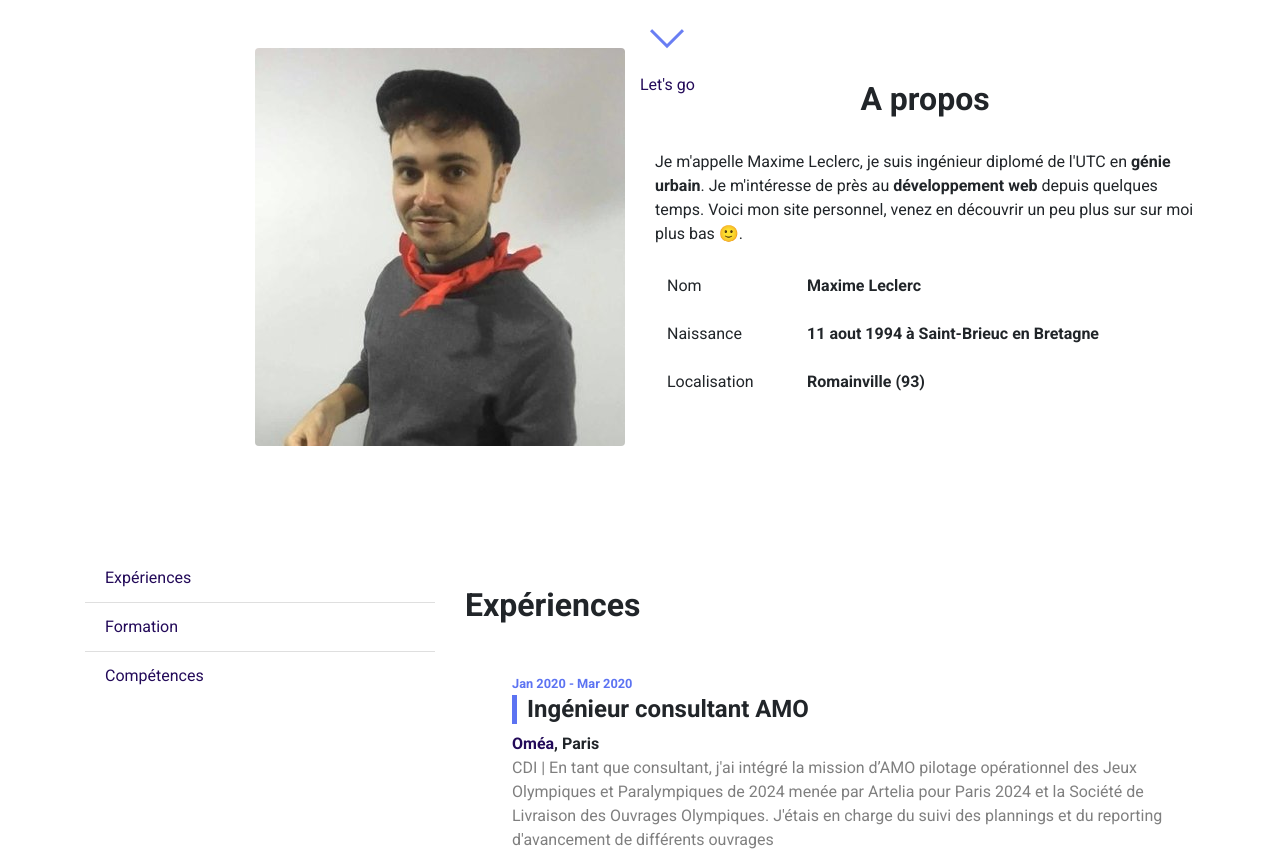
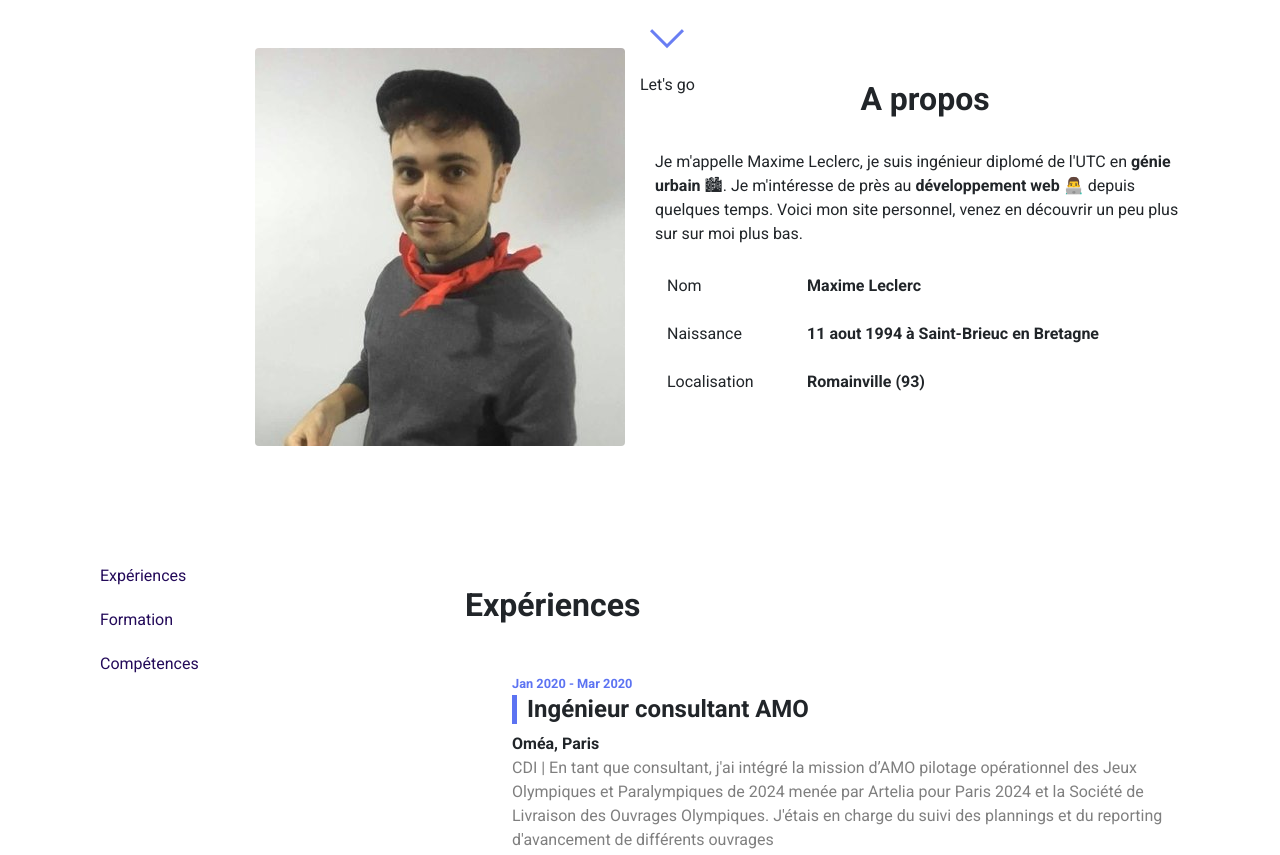
Before and after one commit to maximelcl/maximelcl.github.io, a website: page index.html in a window 1280 px wide. Shown: the part 636-1491 px from the top of the page. Drawn offline with nearby package versions, Linux system fonts and the light colour scheme.

Commit message:
Update
transition, sidebar, content, emoji, google analytics

```diff
--- a/index.html
+++ b/index.html
@@ -1,6 +1,14 @@
 <!DOCTYPE html>
 <html lang="fr-FR">
 <head>
+	<!-- Global site tag (gtag.js) - Google Analytics -->
+	<script async src="https://www.googletagmanager.com/gtag/js?id=UA-163221004-1"></script>
+	<script>
+	  window.dataLayer = window.dataLayer || [];
+	  function gtag(){dataLayer.push(arguments);}
+	  gtag('js', new Date());
+	  gtag('config', 'UA-163221004-1');
+	</script>
 	<meta charset="utf-8">
 	<meta http-equiv="X-UA-Compatible" content="IE=edge">
     <meta name="viewport" content="width=device-width, initial-scale=1">
@@ -57,7 +65,7 @@
 				</div>
 				<div class="col-md-6">
 					<h2>A propos</h2>
-					<p>Je m'appelle Maxime Leclerc, je suis ingénieur diplomé de l'UTC en <strong>génie urbain</strong>. Je m'intéresse de près au <strong>développement web</strong> depuis quelques temps. Voici mon site personnel, venez en découvrir un peu plus sur sur moi plus bas 🙂.</p>
+					<p>Je m'appelle Maxime Leclerc, je suis ingénieur diplomé de l'UTC en <strong>génie urbain</strong> 🏙. Je m'intéresse de près au <strong>développement web</strong> 👨‍💻 depuis quelques temps. Voici mon site personnel, venez en découvrir un peu plus sur sur moi plus bas.</p>
 					<table class="table table-borderless">
 						<tr>
 							<td>Nom</td>
@@ -78,10 +86,10 @@
 		<div class="container-md" id="curriculum">
 			<div class="row">
 				<div class="col-md-4">
-					<ul class="list-group list-group-flush curriculum--sidebar">
-						<li class="list-group-item"><a href="#page1">Expériences</a></li>
-						<li class="list-group-item"><a href="#page2">Formation</a></li>
-						<li class="list-group-item"><a href="#page3">Compétences</a></li>
+					<ul class="curriculum--sidebar">
+						<li class="curriculum--item"><a href="#page1">Expériences</a></li>
+						<li class="curriculum--item"><a href="#page2">Formation</a></li>
+						<li class="curriculum--item"><a href="#page3">Compétences</a></li>
 					</ul>
 				</div>
 				<div class="col-md-8 cv">
@@ -108,7 +116,7 @@
 						<div class="cv-item">
 							<p><span class="cv-item__date">Sep 2016 - Fév 2017</span></p>
 							<h3>Assistant ingénieur BIM</h3>
-							<p class="cv-item__org"><a href="https://www.alterea.fr/" target="_blank"></a>Alterea, Nantes (44)</p>
+							<p class="cv-item__org"><a href="https://www.alterea.fr/" target="_blank">Alterea</a>, Nantes (44)</p>
 							<p class="text-black-50">Stage assistant ingénieur | J'étais en charge de la modélisation de maquettes sur Revit, de la coordination BIM, de l'amélioration des outils et méthodes, de la rédaction de cahiers des charges BIM et de la veille stratégique.</p>
 						</div>
 						<div class="cv-item">
@@ -267,7 +275,7 @@
 			<div class="row">
 				<div class="col-md-4">
 					<h4>A propos</h4>
-					<p>Je m'appelle Maxime Leclerc, je suis ingénieur diplomé de l'UTC en <strong>génie urbain</strong>. Je m'intéresse de près au <strong>développement web</strong> depuis quelques temps. Voici mon site personnel, venez en découvrir un peu plus sur sur moi plus bas 🙂.</p>
+					<p>Je m'appelle Maxime Leclerc, je suis ingénieur diplomé de l'UTC en <strong>génie urbain</strong> 🏙. Je m'intéresse de près au <strong>développement web</strong> 👨‍💻 depuis quelques temps.</p>
 				</div>
 				<div class="col-md-4">
 					<h4>Menu</h4>
--- a/sass/composants/_composants.scss
+++ b/sass/composants/_composants.scss
@@ -61,9 +61,25 @@
 	font-size: 2em;
 }
 
-.curriculum--sidebar {
-	top: 100px;
-	position: sticky;
+.curriculum {
+	&--sidebar {
+		top: 100px;
+		position: sticky;
+	}
+	&--item {
+		padding: 10px;
+		padding-left: 10px;
+		font-weight: 400;
+		font-size: 1em;
+		color: $color-secondary1;
+		transition: all 500ms;
+		&:hover {
+			padding-left: 30px;
+			font-weight: 700;
+			font-size: 1.3em;
+			color: $color-primary;
+		}
+	}
 }
 
 .cv-item {
--- a/sass/layout/_layout.scss
+++ b/sass/layout/_layout.scss
@@ -25,10 +25,6 @@
 		margin-bottom: 1em;
 		font-weight: 700;
 	}
-	&__sidebar {
-		top: 0px;
-		position: sticky;
-	}
 }
 
 #contact {
--- a/sass/pages/_main.scss
+++ b/sass/pages/_main.scss
@@ -27,7 +27,8 @@ ul {
 }
 
 a {
-	color: $color-secondary1;
+	color: inherit;
+	transition: color 400ms;
 	text-decoration: none;
 	&:hover {
 		color: $color-primary;
```
Also changed, not shown: css/style.css, 1 other file.
